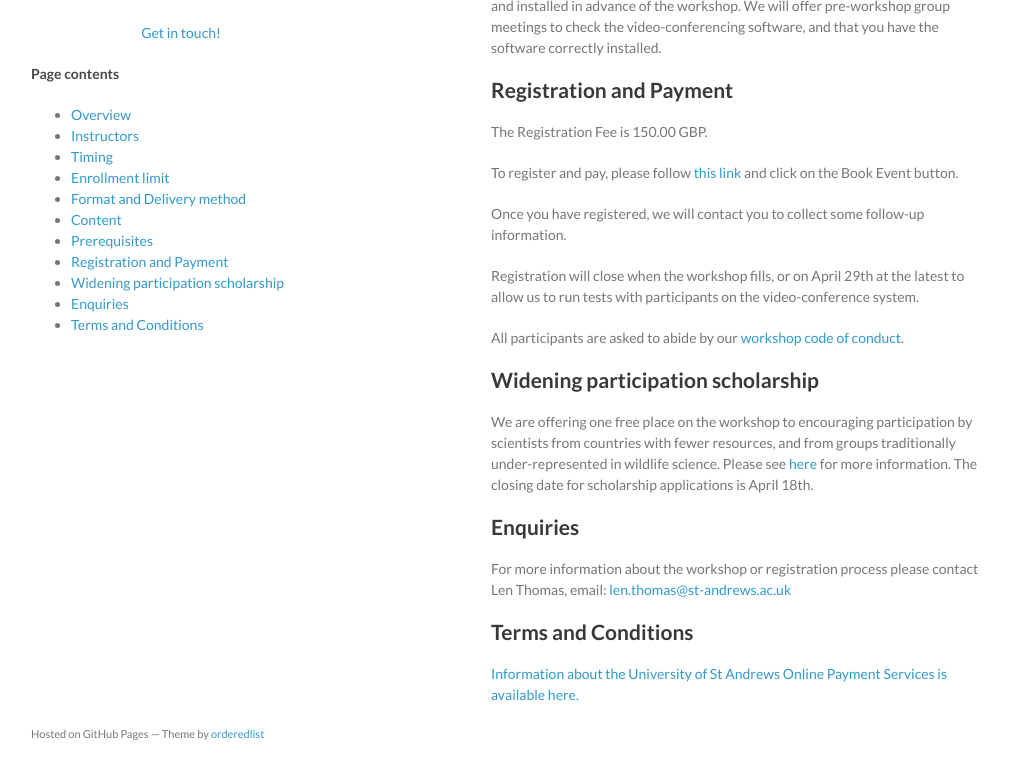
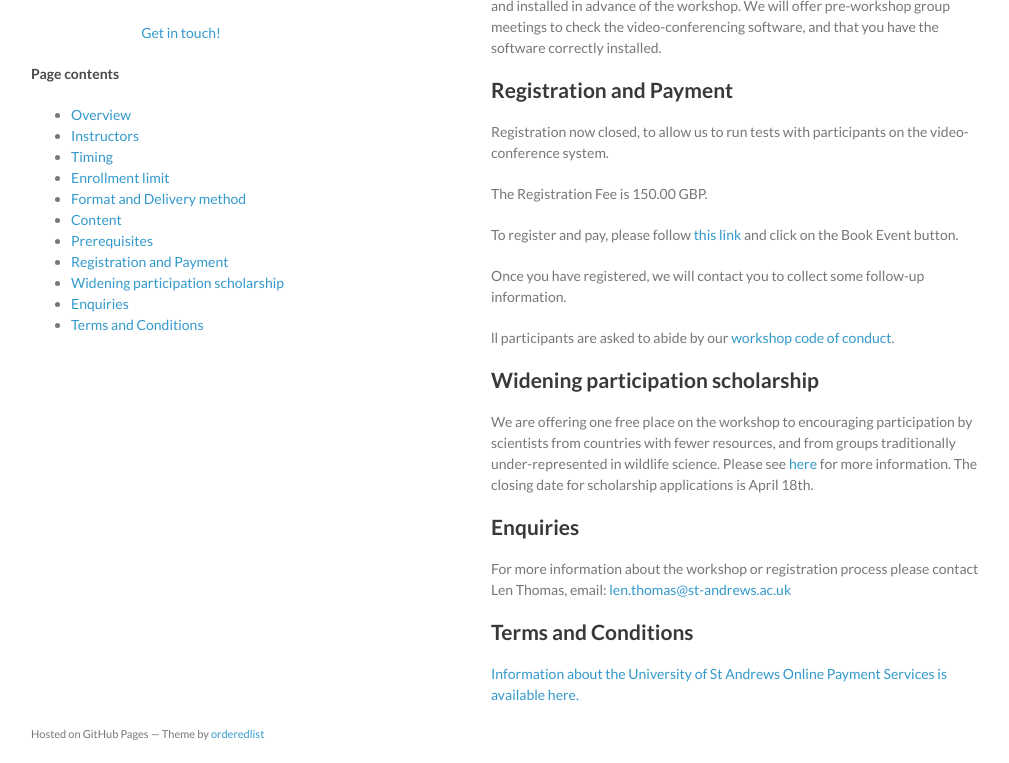
Before and after one commit to distanceworkshops/distanceworkshops.github.io, a Jekyll site: the page built from mrds-may-2022.md, in a window 1280 px wide and 900 px high, scrolled down 1729 px, cut to the strip 137-900 px from the top of the window. Shown: the whole strip, without its empty margins (129-1138 px from the left). Built offline with Jekyll 4.4.1, drawn with Linux system fonts in a browser that asks for light colours.

Commit message:
Registration closed

```diff
--- a/mrds-may-2022.md
+++ b/mrds-may-2022.md
@@ -44,15 +44,15 @@ You should already know about distance sampling, for example by having taken a f
 
 ## Registration and Payment
 
+Registration now closed, to allow us to run tests with participants on the video-conference system.
+
 The Registration Fee is 150.00 GBP.
 
 To register and pay, please follow [this link](https://onlineshop.st-andrews.ac.uk/conferences-and-events/events/creem/online-workshop-distance-sampling-when-animals-are-missed-at-zero-distance-17th-18th-may-2022) and click on the Book Event button.
 
 Once you have registered, we will contact you to collect some follow-up information.
 
-Registration will close when the workshop fills, or on April 29th at the latest to allow us to run tests with participants on the video-conference system.
-
-All participants are asked to abide by our [workshop code of conduct](code-of-conduct).
+ll participants are asked to abide by our [workshop code of conduct](code-of-conduct).
 
 ## Widening participation scholarship
 
```
